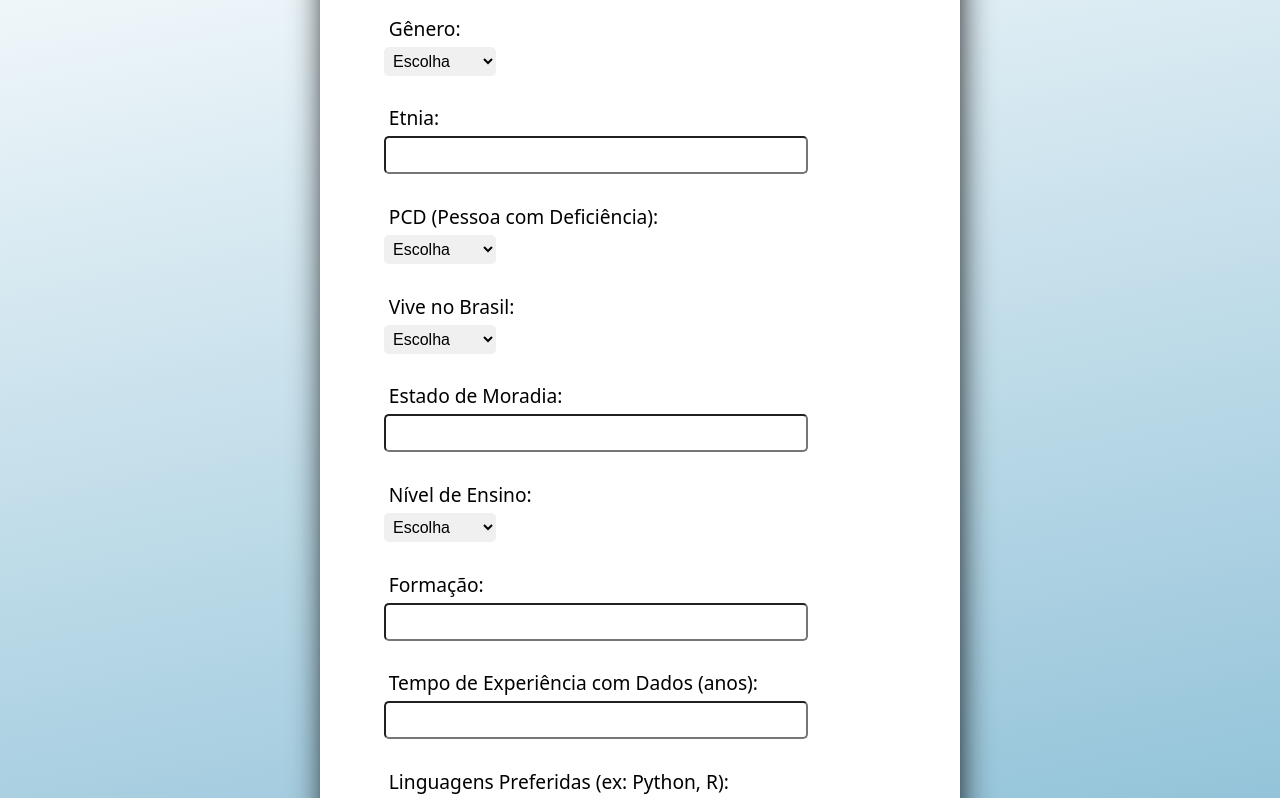
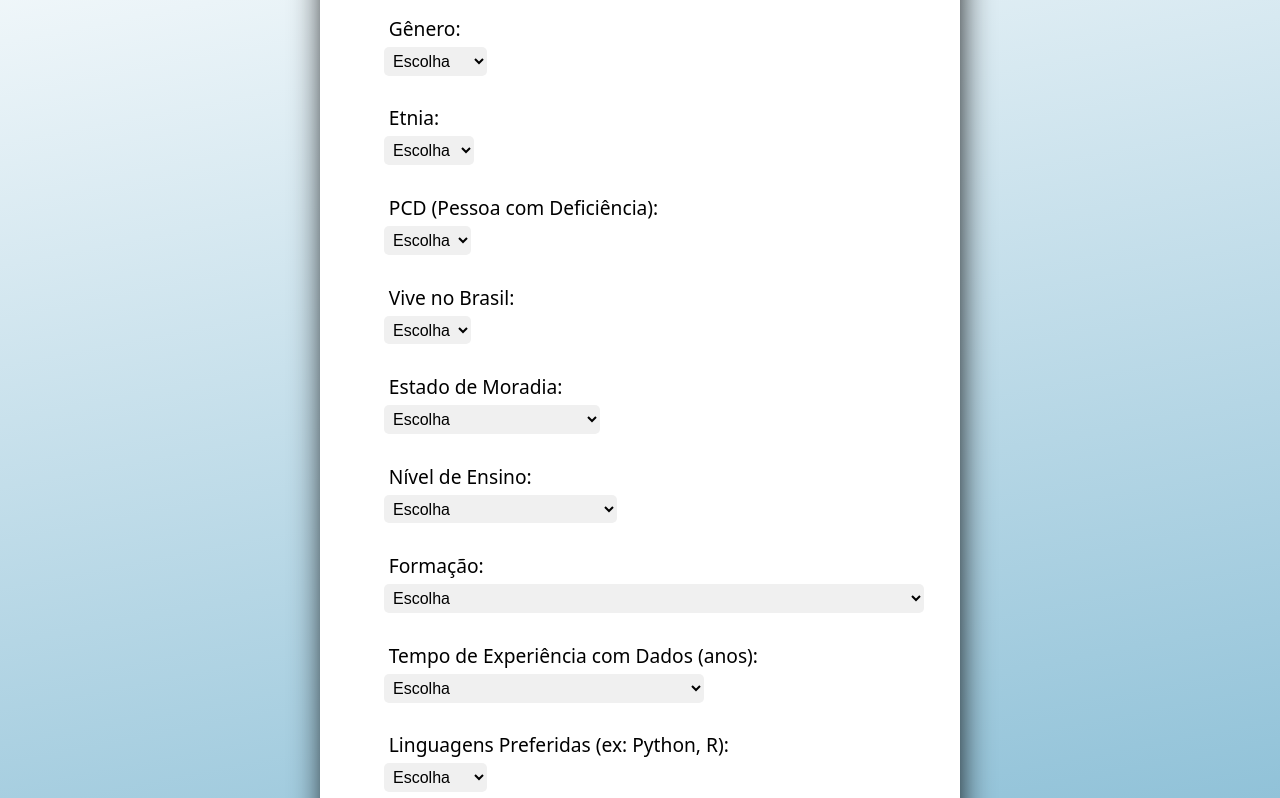
Before and after one commit to williamwallace076/Agent_inteligent_n8n_forms, a React (Vite) app: page / in a window 1280 px wide. Shown: the part 260-1058 px from the top of the page. Built offline with nearby package versions, Linux system fonts and the light colour scheme.

Commit message:
fix: atualizar opções de seleção e corrigir formatação

```diff
--- a/src/components/Forms.css
+++ b/src/components/Forms.css
@@ -81,7 +81,7 @@
             }
 
             &>select {
-                width: 7rem;
+                /* width: 12rem; */
                 height: 1.8rem;
                 border: none;
                 border-radius: 5px;
--- a/src/components/Forms.jsx
+++ b/src/components/Forms.jsx
@@ -83,28 +83,32 @@ const Forms = () => {
                             <label>Gênero:</label>
                             <select name="genero" {...register("genero", { required: true })}>
                                 <option value="">Escolha</option>
-                                <option value="masculino">Masculino</option>
-                                <option value="feminino">Feminino</option>
-                                <option value="outro">Outro</option>
+                                <option value="Masculino">Masculino</option>
+                                <option value="Feminino">Feminino</option>
+                                {/* <option value="Prefiro não informar">Prefiro não informar</option> */}
                             </select>
                             {errors?.genero?.type === "required" && (<p className='error-message'>Campo obrigatório</p>)}
                             <br />
 
                             <label>Etnia:</label>
-                            <input
-                                className={errors?.etnia && "input-error"}
-                                type="text"
-                                name="etnia"
-                                {...register("etnia", { required: true })}
-                            />
+                            <select name="etnia" {...register("etnia", { required: true })}>
+                                <option value="">Escolha</option>
+                                <option value="Branca">Branca</option>
+                                <option value="Parda">Parda</option>
+                                <option value="Preta">Preta</option>
+                                <option value="Amarela">Amarela</option>
+                                {/* <option value="Prefiro não informar">Prefiro não informar</option> */}
+                                {/* <option value="Indígena">Indígena</option> */}
+                                {/* <option value="Outra">Outra</option> */}
+                            </select>
                             {errors?.etnia?.type === "required" && (<p className='error-message'>Campo obrigatório</p>)}
                             <br />
 
                             <label>PCD (Pessoa com Deficiência):</label>
                             <select name="pcd" {...register("pcd", { required: true })}>
                                 <option value="">Escolha</option>
-                                <option value="sim">Sim</option>
-                                <option value="nao">Não</option>
+                                <option value="Sim">Sim</option>
+                                <option value="Não">Não</option>
                             </select>
                             {errors?.pcd?.type === "required" && (<p className='error-message'>Campo obrigatório</p>)}
                             <br />
@@ -112,64 +116,103 @@ const Forms = () => {
                             <label>Vive no Brasil:</label>
                             <select name="vive_no_brasil" {...register("viveBrasil", { required: true })}>
                                 <option value="">Escolha</option>
-                                <option value="sim">Sim</option>
-                                <option value="nao">Não</option>
+                                <option value="Sim">Sim</option>
+                                <option value="Não">Não</option>
                             </select>
                             {errors?.viveBrasil?.type === "required" && (<p className='error-message'>Campo obrigatório</p>)}
                             <br />
 
                             <label>Estado de Moradia:</label>
-                            <input
-                                className={errors?.estadoMoradia && "input-error"}
-                                type="text"
-                                name="estado_moradia"
-                                {...register("estadoMoradia", { required: true })}
-                            />
+                            <select name="estado_moradia" {...register("estadoMoradia", { required: true })}>
+                                <option value="">Escolha</option>
+                                <option value="Acre (AC)">Acre (AC)</option>
+                                <option value="Alagoas (AL)">Alagoas (AL)</option>
+                                <option value="Amapá (AP)">Amapá (AP)</option>
+                                <option value="Amazonas (AM)">Amazonas (AM)</option>
+                                <option value="Bahia (BA)">Bahia (BA)</option>
+                                <option value="Ceará (CE)">Ceará (CE)</option>
+                                <option value="Distrito Federal (DF)">Distrito Federal (DF)</option>
+                                <option value="Espírito Santo (ES)">Espírito Santo (ES)</option>
+                                <option value="Goiás (GO)">Goiás (GO)</option>
+                                <option value="Maranhão (MA)">Maranhão (MA)</option>
+                                <option value="Mato Grosso (MT)">Mato Grosso (MT)</option>
+                                <option value="Mato Grosso do Sul (MS)">Mato Grosso do Sul (MS)</option>
+                                <option value="Minas Gerais (MG)">Minas Gerais (MG)</option>
+                                <option value="Pará (PA)">Pará (PA)</option>
+                                <option value="Paraíba (PB)">Paraíba (PB)</option>
+                                <option value="Paraná (PR)">Paraná (PR)</option>
+                                <option value="Pernambuco (PE)">Pernambuco (PE)</option>
+                                <option value="Piauí (PI)">Piauí (PI)</option>
+                                <option value="Rio de Janeiro (RJ)">Rio de Janeiro (RJ)</option>
+                                <option value="Rio Grande do Norte (RN)">Rio Grande do Norte (RN)</option>
+                                <option value="Rio Grande do Sul (RS)">Rio Grande do Sul (RS)</option>
+                                <option value="Rondônia (RO)">Rondônia (RO)</option>
+                                <option value="Roraima (RR)">Roraima (RR)</option>
+                                <option value="Santa Catarina (SC)">Santa Catarina (SC)</option>
+                                <option value="São Paulo (SP)">São Paulo (SP)</option>
+                                <option value="Sergipe (SE)">Sergipe (SE)</option>
+                                <option value="Tocantins (TO)">Tocantins (TO)</option>
+                            </select>
                             {errors?.estadoMoradia?.type === "required" && (<p className='error-message'>Campo obrigatório</p>)}
                             <br />
 
                             <label>Nível de Ensino:</label>
                             <select name="nivel_ensino" {...register("nivelEnsino", { required: true })}>
                                 <option value="">Escolha</option>
-                                <option value="fundamental">Fundamental</option>
-                                <option value="medio">Médio</option>
-                                <option value="superior">Superior</option>
-                                <option value="pos">Pós-graduação</option>
+                                <option value="Estudante de graduação">Estudante de graduação</option>
+                                <option value="Graduação/Bacharelado">Graduação/Bacharelado</option>
+                                <option value="Pós-graduação">Pós-graduação</option>
+                                <option value="Mestrado">Mestrado</option>
+                                <option value="Doutorado ou Phd">Doutorado ou PhD</option>
+                                <option value="Não tenho graduação formal">Não tenho graduação formal</option>
+                                <option value="Prefiro não informar">Prefiro não informar</option>
                             </select>
                             {errors?.nivelEnsino?.type === "required" && (<p className='error-message'>Campo obrigatório</p>)}
                             <br />
 
                             <label>Formação:</label>
-                            <input
-                                className={errors?.formacao && "input-error"}
-                                type="text"
-                                name="formacao"
-                                {...register("formacao", { required: true })}
-                            />
+                            <select  name="formacao" {...register("formacao", { required: true })}>
+                                <option value="">Escolha</option>
+                                <option value="Computação / Engenharia de Software / Sistemas de Informação/ TI">Computação / Engenharia de Software / Sistemas de Informação/ TI</option>
+                                <option value="Outras Engenharias">Outras Engenharias</option>
+                                <option value="Economia/ Administração / Contabilidade / Finanças/ Negócios">Economia/ Administração / Contabilidade / Finanças/ Negócios</option>
+                                <option value="Estatística/ Matemática / Matemática Computacional/ Ciências Atuariais">Estatística/ Matemática / Matemática Computacional/ Ciências Atuariais</option>
+                                <option value="Outra opção">Outra opção</option>
+                                <option value="Marketing / Publicidade / Comunicação / Jornalismo">Marketing / Publicidade / Comunicação / Jornalismo</option>
+                                <option value="Química / Física">Química / Física</option>
+                                <option value="Ciências Biológicas/ Farmácia/ Medicina/ Área da Saúde">Ciências Biológicas/ Farmácia/ Medicina/ Área da Saúde</option>
+                                <option value="Ciências Sociais">Ciências Sociais</option>
+                            </select>
                             {errors?.formacao?.type === "required" && (<p className='error-message'>Campo obrigatório</p>)}<br />
 
                             <label>Tempo de Experiência com Dados (anos):</label>
-                            <input
-                                className={errors?.experienciaDados && "input-error"}
-                                type="number"
-                                min={0}
-                                max={100}
-                                name="tempo_experiencia_dados"
-                                {...register("experienciaDados", { required: true, min: 0, max: 100 })}
-                            />
-                            {errors?.experienciaDados?.type === "required" && (<p className='error-message'>Campo obrigatório</p>) ||
-                                errors?.experienciaDados?.type === "min" && (<p className='error-message'>o tempo de experiencia deve ser no mínimo 0</p>) ||
-                                errors?.experienciaDados?.type === "max" && (<p className='error-message'>Tempo de experiência fora da faixa esperada</p>)
-                            }
+                            <select name="tempo_experiencia_dados" {...register("experienciaDados", { required: true })}>
+                                <option value="">Escolha</option>
+                                <option value="Menos de 1 ano">Menos de 1 ano</option>
+                                <option value="de 1 a 2 anos">de 1 a 2 anos</option>
+                                <option value="de 3 a 4 anos">de 3 a 4 anos</option>
+                                <option value="de 4 a 6 anos">de 4 a 6 anos</option>
+                                <option value="de 7 a 10 anos">de 7 a 10 anos</option>
+                                <option value="Mais de 10 anos">Mais de 10 anos</option>
+                                <option value="Não tenho experiência na área de dados">Não tenho experiência na área de dados</option>
+                            </select>
+                            {errors?.experienciaDados?.type === "required" && (<p className='error-message'>Campo obrigatório</p>)}
+                                {/* // errors?.experienciaDados?.type === "min" && (<p className='error-message'>o tempo de experiencia deve ser no mínimo 0</p>) ||
+                                // errors?.experienciaDados?.type === "max" && (<p className='error-message'>Tempo de experiência fora da faixa esperada</p>) */}
+
                             <br />
 
                             <label>Linguagens Preferidas (ex: Python, R):</label>
-                            <input
-                                className={errors?.linguagensPreferidas && "input-error"}
-                                type="text"
-                                name="linguagens_preferidas"
-                                {...register("linguagensPreferidas", { required: true })}
-                            />
+                            <select name="linguagens_preferidas" {...register("linguagensPreferidas", { required: true })}>
+                                <option value="">Escolha</option>
+                                <option value="Python">Python</option>
+                                <option value="R">R</option>
+                                <option value="Scala">Scala</option>
+                                <option value="SQL">SQL</option>
+                                <option value="C/C++/C#">C/C++/C#</option>
+                                <option value="Julia">Julia</option>
+                                <option value="Javascript">Javascript</option>
+                            </select>
                             {errors?.linguagensPreferidas?.type === "required" && (<p className='error-message'>Campo obrigatório</p>)}
                             <br />
 
@@ -186,10 +229,11 @@ const Forms = () => {
                             <label>Cloud Preferida:</label>
                             <select name="cloud_preferida" {...register("cloudPreferida", { required: true })}>
                                 <option value="">Escolha</option>
-                                <option value="aws">AWS</option>
-                                <option value="azure">Azure</option>
-                                <option value="gcp">GCP</option>
-                                <option value="nenhuma">Nenhuma</option>
+                                <option value="Amazon Web Services (AWS)">Amazon Web Services (AWS)</option>
+                                <option value="Azure (Microsoft)">Azure (Microsoft)</option>
+                                <option value="Google Cloud (GCP)">Google Cloud (GCP)</option>
+                                <option value="Outra Cloud">Outra Cloud</option>
+                                <option value="Não sei opinar">Não sei opinar</option>
                             </select>
                             {errors?.cloudPreferida?.type === "required" && (<p className='error-message'>Campo obrigatório</p>)}
                             <br />
```
